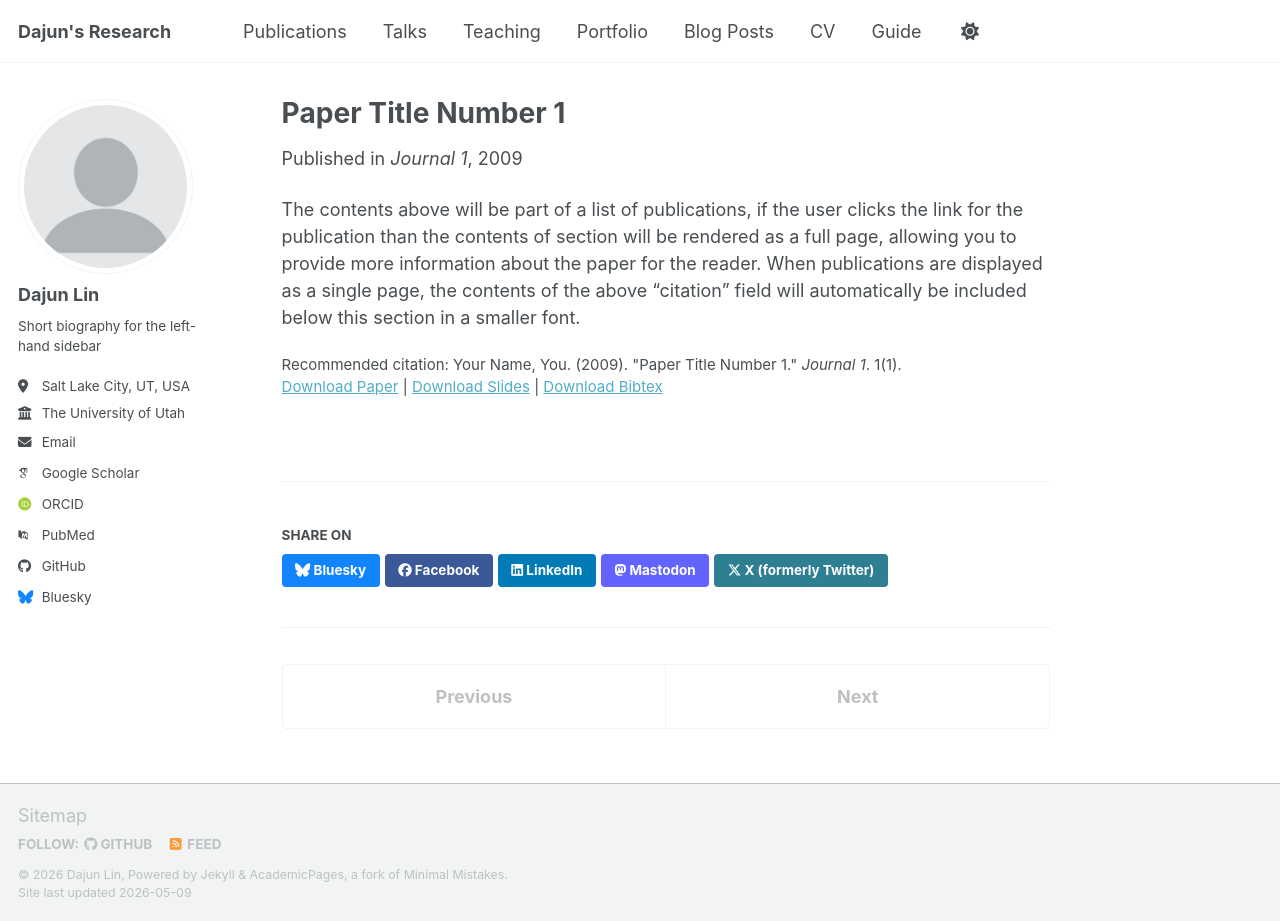
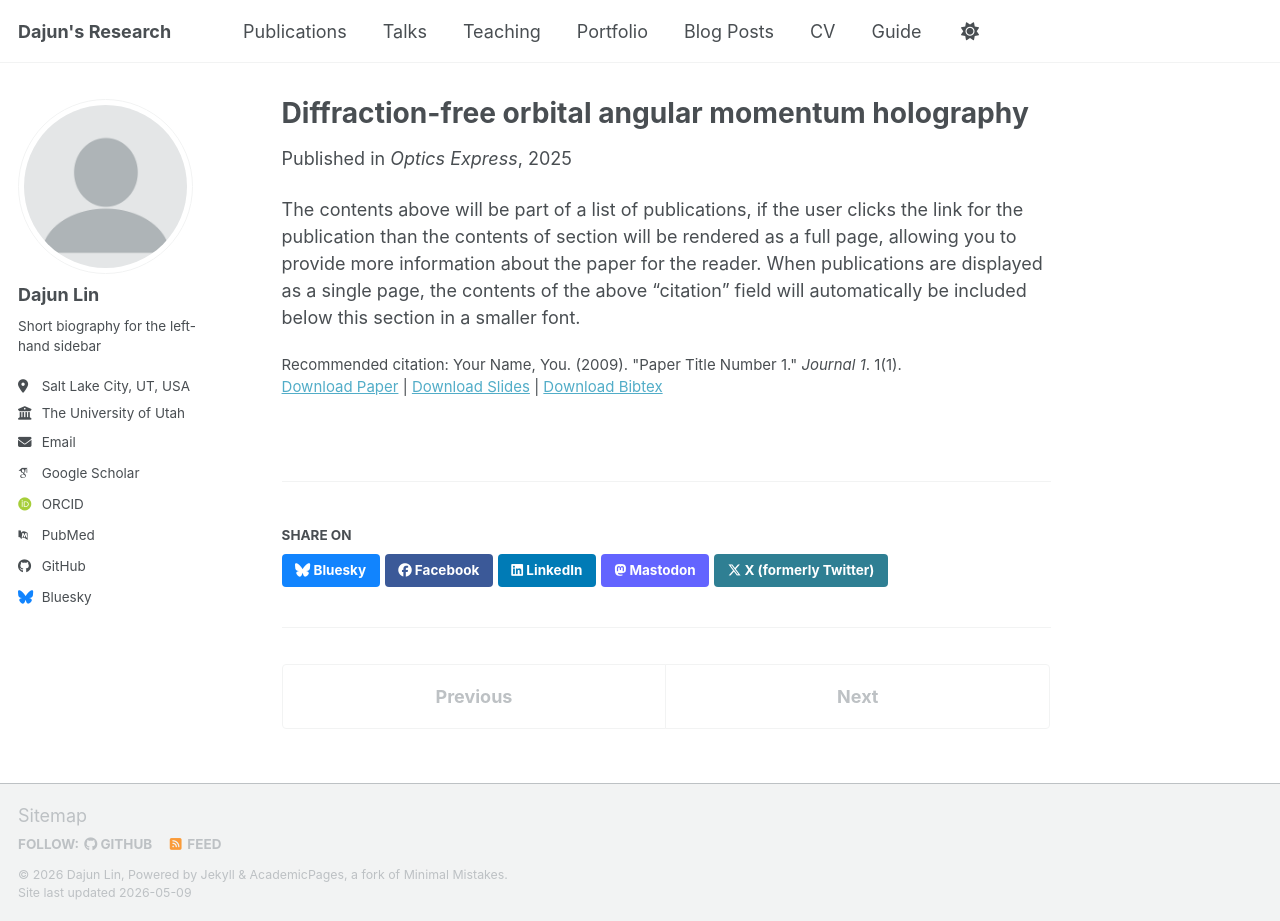
Before and after one commit to DajunLin29/dajunlin-research, a Jekyll site: the page built from _publications/2009-10-01-paper-title-number-1.md, in a window 1280 px wide and 921 px high. Built offline with Jekyll 4.4.1, drawn with Linux system fonts in a browser that asks for light colours; some web fonts are replaced; a script bundle is joined from its source files by our own code; library files that are not in the unit come from our copies.

Commit message:
Update 2009-10-01-paper-title-number-1.md

```diff
--- a/_publications/2009-10-01-paper-title-number-1.md
+++ b/_publications/2009-10-01-paper-title-number-1.md
@@ -1,11 +1,11 @@
 ---
-title: "Paper Title Number 1"
+title: "Diffraction-free orbital angular momentum holography"
 collection: publications
 category: manuscripts
 permalink: /publication/2009-10-01-paper-title-number-1
 excerpt: 'This paper is about the number 1. The number 2 is left for future work.'
-date: 2009-10-01
-venue: 'Journal 1'
+date: 2025-2-5
+venue: 'Optics Express'
 slidesurl: 'https://academicpages.github.io/files/slides1.pdf'
 paperurl: 'https://academicpages.github.io/files/paper1.pdf'
 bibtexurl: 'https://academicpages.github.io/files/bibtex1.bib'
```
